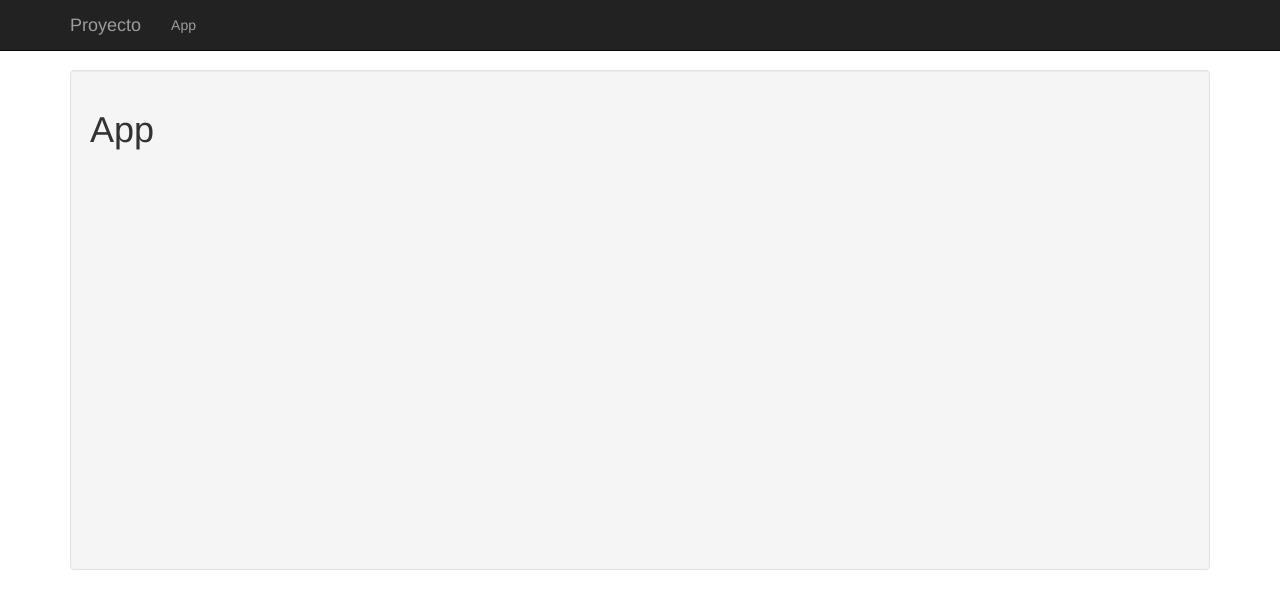
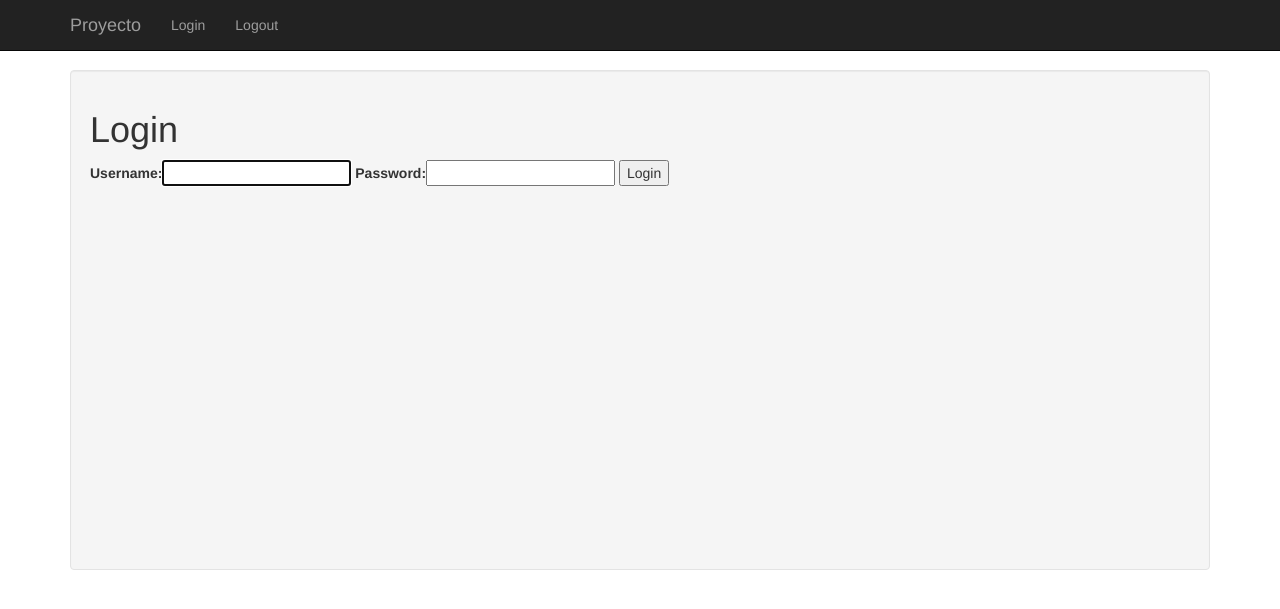
Before and after one commit to argenisosorio/django-1.10-authentication, a Django app: page / in a window 1280 px wide. Shown: the top 609 px of the page. Run offline with Django 3.2, Linux system fonts and the light colour scheme; some libraries are stand-ins or nearby versions.

Commit message:
Añadidas funciones para la autenticacion de usuarios

```diff
--- /dev/null
+++ b/app/templates/app/login.html
@@ -0,0 +1,10 @@
+{% extends "base/base.html" %}
+{% block titulo %}App{% endblock %}
+{% block cuerpo %}
+	<h1>Login</h1>
+    <form action="{% url 'login' %}" method="post">
+    {% csrf_token %}
+    {{ form }}
+    <input type="submit" value="Login">
+  </form>
+{% endblock %}
--- /dev/null
+++ b/app/templates/app/success.html
@@ -0,0 +1,6 @@
+{% extends "base/base.html" %}
+{% block titulo %}Success{% endblock %}
+{% block cuerpo %}
+    <h1>Success!</h1>
+    <h3><a href="{% url 'logout' %}">Logout</a></h3>
+{% endblock %}
--- a/app/urls.py
+++ b/app/urls.py
@@ -4,10 +4,12 @@ from django.conf.urls import url
 from app import views
 from app.views import *
 import app.views as views
-from .views import AppTemplate
+from django.contrib.auth.decorators import login_required
 
 
 
 urlpatterns = [
-    url(r'^$', AppTemplate.as_view(), name='app'),
+	url(r'^$', views.Login.as_view(), name='login'),
+	url(r'success/', login_required(views.Success.as_view(), login_url='login'), name='success'),
+    url(r'logout/$', views.Logout.as_view(), name='logout'),
 ]
--- a/app/views.py
+++ b/app/views.py
@@ -11,8 +11,41 @@ from django.views.generic import ListView
 from django.core.urlresolvers import reverse_lazy
 from django.core.urlresolvers import reverse
 from .models import *
+from django.shortcuts import render, redirect
+from django.contrib.auth import forms, login, logout, authenticate
+from django.views.generic import View
 
 
 
-class AppTemplate(TemplateView):
-	template_name = "app/index.html"
+class Login(View):
+  form = forms.AuthenticationForm
+  def get(self, request):
+    context = {'form' : self.form()}
+    return render(request, 'app/login.html', context)
+  def post(self, request):
+    form = self.form(None, request.POST)
+    context = {'form': form}
+    if form.is_valid():
+      username = form.cleaned_data['username']
+      password = form.cleaned_data['password']
+      user = authenticate(username=username, password=password)
+      if user is not None:
+        login(request, user)
+        return redirect('/app/success')
+      else:
+        return render(request, 'app/login.html', context)
+    else:
+      return render(request, 'app/login.html', context)
+
+
+
+class Success(View):
+  def get(self, request):
+    return render(request, 'app/success.html')
+
+
+
+class Logout(View):
+  def get(self, request):
+    logout(request)
+    return redirect('login')
--- a/base/templates/base/base.html
+++ b/base/templates/base/base.html
@@ -46,11 +46,12 @@
             <span class="icon-bar"></span>
             <span class="icon-bar"></span>
           </button>
-          <a class="navbar-brand" href="{% url 'app' %}">Proyecto</a>
+          <a class="navbar-brand" href="{% url 'login' %}">Proyecto</a>
         </div>
         <div id="navbar" class="navbar-collapse collapse">
           <ul class="nav navbar-nav">
-            <li><a href="{% url 'app' %}">App</a></li>
+            <li><a href="{% url 'login' %}">Login</a></li>
+            <li><a href="{% url 'logout' %}">Logout</a></li>
           </ul>
         </div>
       </div>
```
Also changed, not shown: app/forms.py (added, +20 -0 lines).
